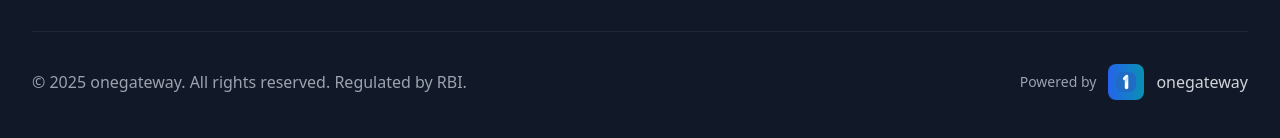
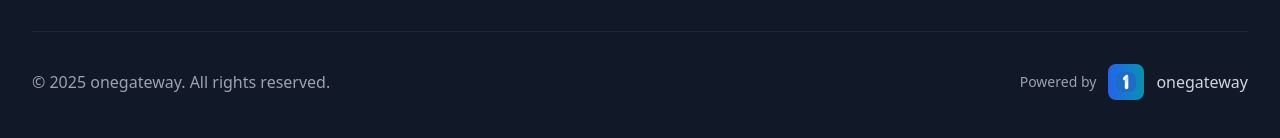
Before and after one commit to Ibnealamkhan/onegatewaypage, a React (Vite) app: page / in a window 1280 px wide. Shown: the part 3835-3973 px from the top of the page. Built offline with nearby package versions, Linux system fonts and the light colour scheme; no server answers.

Commit message:
Updated App.tsx

```diff
--- a/src/App.tsx
+++ b/src/App.tsx
@@ -829,7 +829,7 @@ function App() {
           </div>
 
           <div className="border-t border-gray-800 mt-12 pt-8 flex flex-col md:flex-row justify-between items-center">
-            <p className="text-gray-400 mb-4 md:mb-0">&copy; 2025 onegateway. All rights reserved. Regulated by RBI.</p>
+            <p className="text-gray-400 mb-4 md:mb-0">&copy; 2025 onegateway. All rights reserved.</p>
 
             {/* Footer Logo */}
             <div className="flex items-center space-x-3">
```
